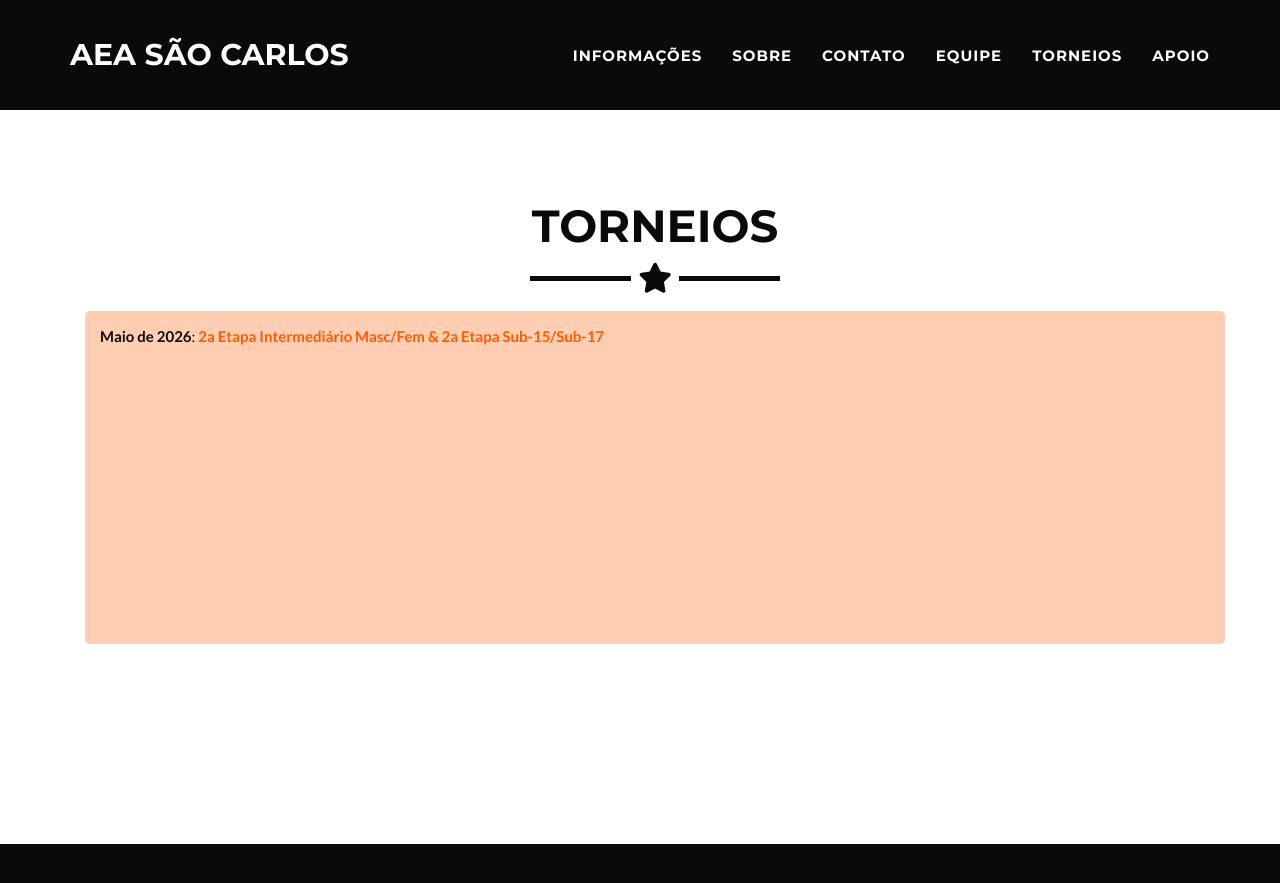
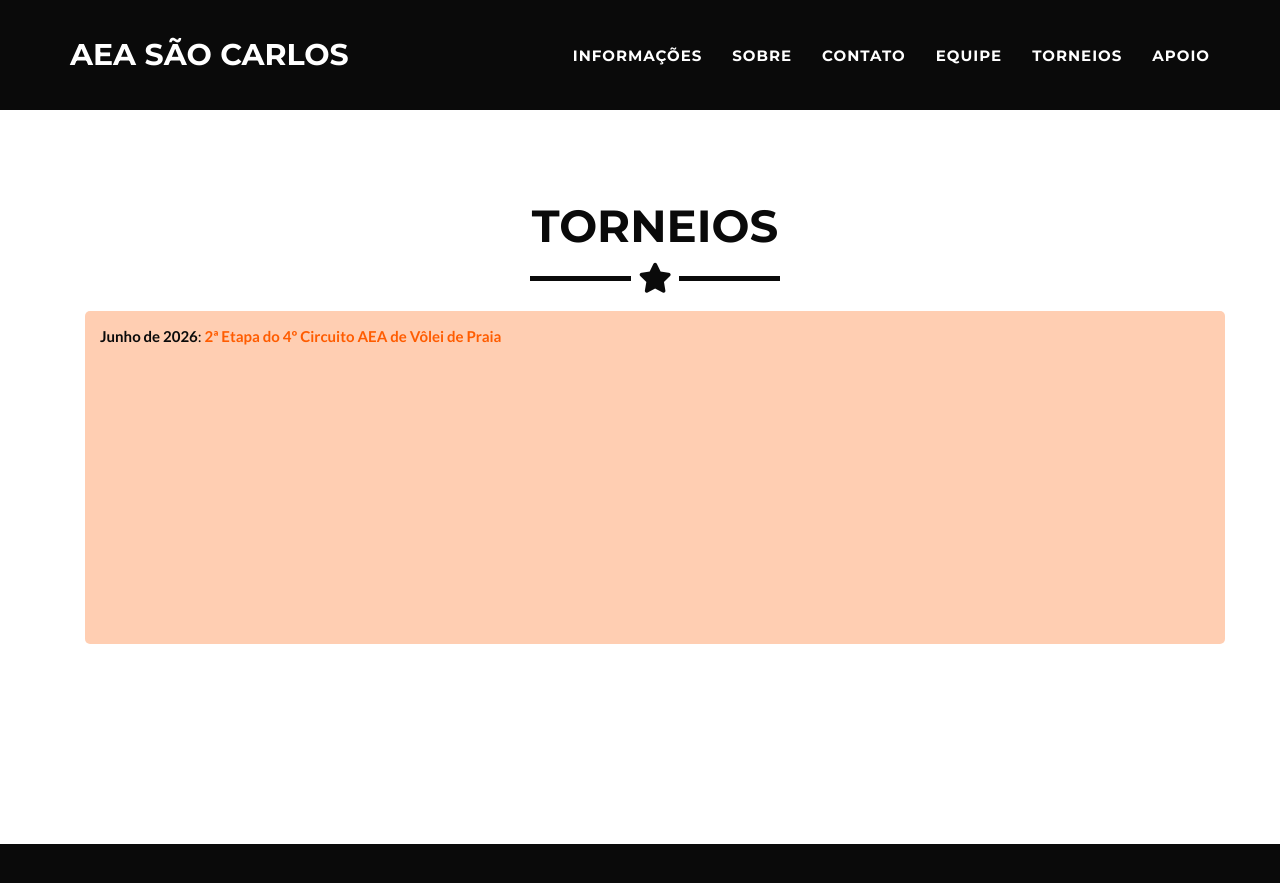
Before and after one commit to aeafavoretto/aeafavoretto.github.io, a Jekyll site: the page built from torneios.md, in a window 1280 px wide and 900 px high. Shown: the top 883 px of the window. Built offline with Jekyll 4.4.1, drawn with Linux system fonts in a browser that asks for light colours; nearby versions of some CDN libraries; library files that are not in the unit come from our copies.

Commit message:
torneio junho

```diff
--- a/torneios.md
+++ b/torneios.md
@@ -18,9 +18,9 @@ permalink: /torneios/
     <!-- Scroll box -->
     <div style="overflow: auto; height:250pt; width:100%; background:#FFCEB2 ; padding:15px; border-radius:5px;">
 
-      <b>Maio de 2026</b>:
+      <b>Junho de 2026</b>:
       <a href="{{ site.baseurl }}/torneios/torneio-mai-2026/" style="color:#FF5C00; font-weight:bold;">
-        2a Etapa Intermediário Masc/Fem & 2a Etapa Sub-15/Sub-17
+        2ª Etapa do 4º Circuito AEA de Vôlei de Praia
       </a>
       <br><br>
 
```
